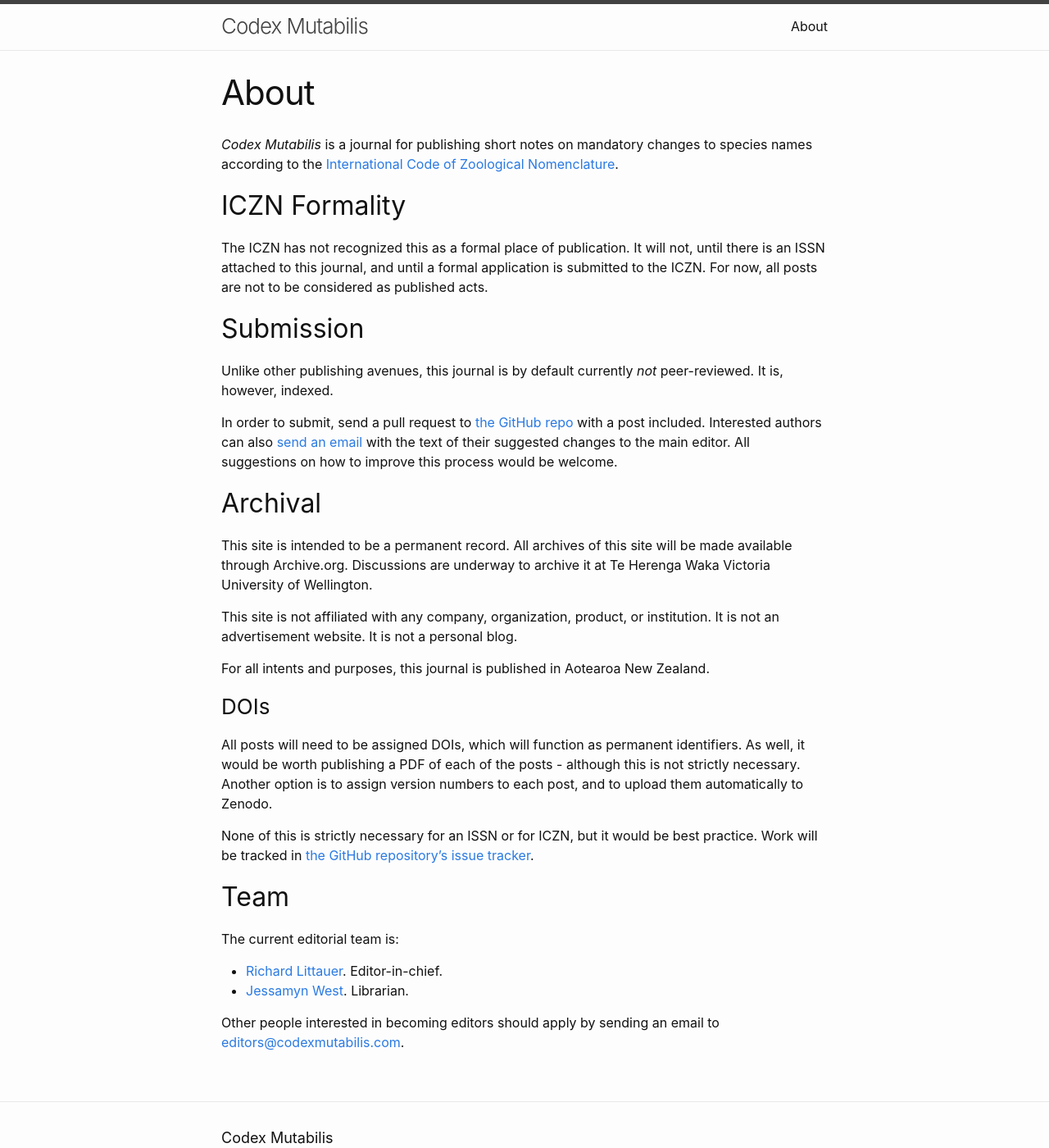
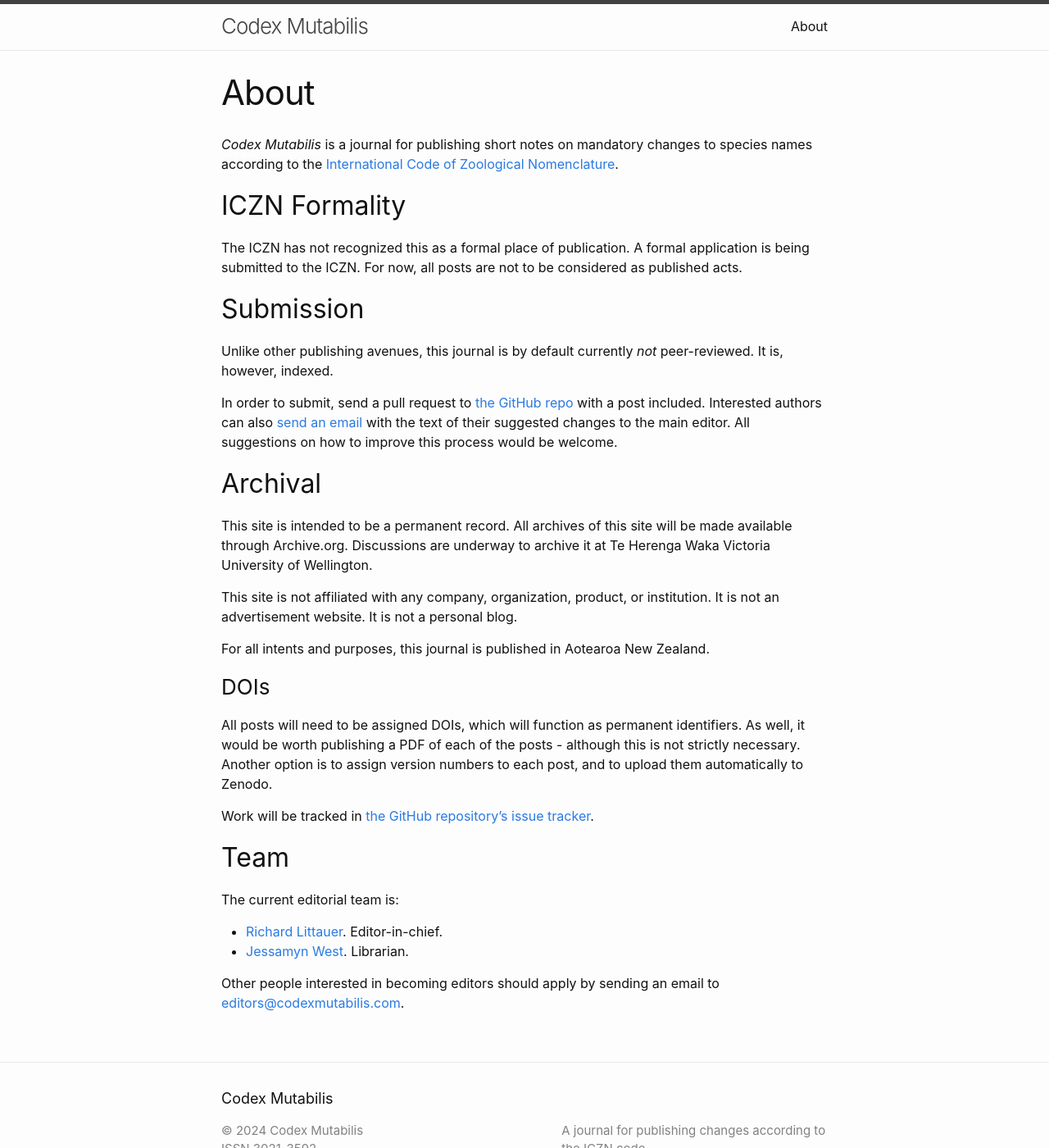
Before and after one commit to RichardLitt/acanthis, a Jekyll site: the page built from about.md, in a window 1280 px wide and 1400 px high. Shown: the whole window at 82% size. Built offline with Jekyll 4.4.1, drawn with Linux system fonts in a browser that asks for light colours.

```diff
--- a/about.md
+++ b/about.md
@@ -8,7 +8,7 @@ permalink: /about/
 
 ## ICZN Formality
 
-The ICZN has not recognized this as a formal place of publication. It will not, until there is an ISSN attached to this journal, and until a formal application is submitted to the ICZN. For now, all posts are not to be considered as published acts.
+The ICZN has not recognized this as a formal place of publication. A formal application is being submitted to the ICZN. For now, all posts are not to be considered as published acts.
 
 ## Submission
 
@@ -28,7 +28,7 @@ For all intents and purposes, this journal is published in Aotearoa New Zealand.
 
 All posts will need to be assigned DOIs, which will function as permanent identifiers. As well, it would be worth publishing a PDF of each of the posts - although this is not strictly necessary. Another option is to assign version numbers to each post, and to upload them automatically to Zenodo.
 
-None of this is strictly necessary for an ISSN or for ICZN, but it would be best practice. Work will be tracked in [the GitHub repository's issue tracker](https://github.com/RichardLitt/codexmutabilis.com/issues).
+Work will be tracked in [the GitHub repository's issue tracker](https://github.com/RichardLitt/codexmutabilis.com/issues).
 
 ## Team
 
```
